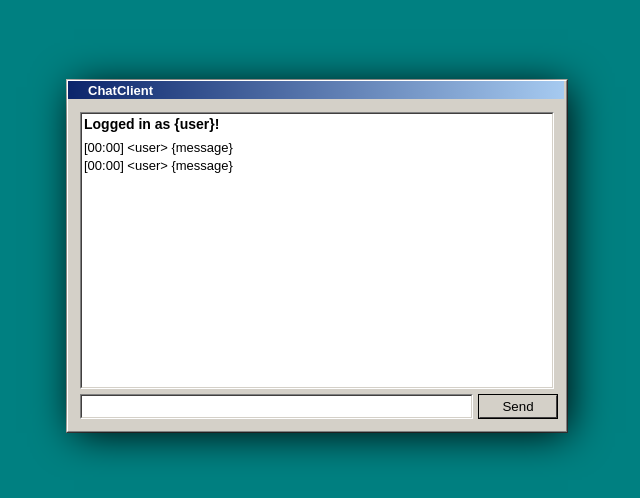
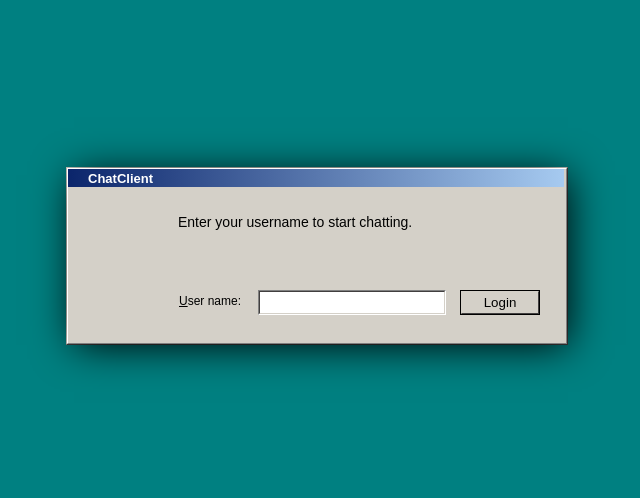
Before and after one commit to osynkad/mandatory-advanced-js1, a React (Create React App) app: page / in a window 1280 px wide. Shown: the part 144-642 px from the top of the page, without its empty margins (273-913 px from the left). Built offline with nearby package versions, Linux system fonts and the light colour scheme.

Commit message:
render messages

```diff
--- a/src/App.css
+++ b/src/App.css
@@ -123,6 +123,7 @@ body {
 .chat__messages-inner {
   height: calc(100% - 2px);
   background-color: #FFFFFF;
+  overflow: scroll;
 }
 
 .chat__messages--login {
--- a/src/App.js
+++ b/src/App.js
@@ -3,25 +3,29 @@ import './App.css';
 import Login from './Login';
 import Chat from './Chat';
 
-
 class App extends Component {
   constructor(props) {
     super(props);
-    this.state = {page: 'chat'};
+    this.state = {page: 'login', username: ''};
+  }
+  handleLogin(e) {
+    e.preventDefault();
+    this.setState({page: 'chat'});
+  }
+  handleChange(e) {
+    this.setState({username: e.target.value});
   }
   render() {
     if(this.state.page === 'login') {
       return (
         <div className="App">
-          <div id="root">
           <div className="content border--1">
             <header className="header">
               <span className="header__title">ChatClient</span>
             </header>
             <main className="main border--2">
-                <Login/>
+              <Login handleLogin={this.handleLogin.bind(this)} handleChange={this.handleChange.bind(this)}/>
             </main>
-            </div>
           </div>
         </div>
       );
@@ -34,7 +38,7 @@ class App extends Component {
                 <span className="header__title">ChatClient</span>
               </header>
               <main className="main border--2">
-                <Chat/>
+                <Chat username={this.state.username}/>
               </main>
             </div>
           </div>
--- a/src/Chat.js
+++ b/src/Chat.js
@@ -1,25 +1,53 @@
 import React, { Component } from 'react';
+import io from 'socket.io-client';
 
 class Chat extends Component {
   constructor (props) {
     super(props);
+    this.socket = io('http://ec2-13-53-66-202.eu-north-1.compute.amazonaws.com:3000/');
+    this.state = {messages: []}
   }
 
+  componentWillMount () {
+    this.socket.on('messages', this.handleMessages.bind(this));
+    this.socket.on('new_message', this.handleNewMessages.bind(this));
+    this.socket.on('connect', this.logMessages.bind(this));
+  }
+
+  sendMessage(e) {
+    e.preventDefault();
+    this.socket.emit('message', {username: this.props.username, content: e.target.children[0].value});
+    e.target.children[0].value = "";
+  }
+  handleMessages(messages) {
+    console.log(messages);
+    let arr = [];
+    for (let message of messages) {
+      arr.push(<span className="chat__messages" key={message.id}>[{new Date(message.timestamp).toLocaleTimeString('sv-SE')}] &lt;{message.username}&gt; {message.content}<br/></span>)
+    }
+    this.setState({messages: arr});
+  }
+  handleNewMessages(data) {
+    console.log(this.state.messages);
+    console.log(data);
+  }
+  logMessages() {
+    console.log(this.state.messages);
+  }
   render () {
     return (
       <div className="chat">
         <div className="chat__messages-outer border--4">
           <div className="chat__messages-inner border--3">
-            <span className="chat__messages--login">Logged in as &#123;user&#125;!<br/></span>
-            <span className="chat__messages">[00:00] &lt;user&gt; &#123;message&#125;<br/></span>
-            <span className="chat__messages">[00:00] &lt;user&gt; &#123;message&#125;<br/></span>
+            <span className="chat__messages--login">Logged in as {this.props.username}!<br/></span>
+            {this.state.messages}
           </div>
         </div>
-        <form className="chat__form border--4">
+        <form className="chat__form border--4" onSubmit={this.sendMessage.bind(this)}>
           <input className="chat__input border--3" type="text"/>
-            <button className="chat__btn-send" type="submit">Send
-              <div className="chat__btn--inner-border border--1"/>
-            </button>
+          <button className="chat__btn-send" type="submit">Send
+            <div className="chat__btn--inner-border border--1"/>
+          </button>
         </form>
       </div>
     );
--- a/src/Login.js
+++ b/src/Login.js
@@ -9,8 +9,8 @@ class Login extends Component {
       <div className="login">
         <p className="login__info">Enter your username to start chatting.</p>
         <span className="login__username"><u>U</u>ser name:</span>
-        <form className="login__form border--4">
-          <input className="login__input-username border--3" type="text" />
+        <form className="login__form border--4" onSubmit={this.props.handleLogin}>
+          <input className="login__input-username border--3" type="text" onChange={this.props.handleChange}/>
           <button className="login__btn-login" type="submit">Login
             <div className="login__btn--inner-border border--1"/>
           </button>
--- /dev/null
+++ b/src/list-emoji.js
@@ -0,0 +1,4 @@
+export default {
+  test: "test",
+  test2: "test2"
+}
```
Lines whose indentation alone changed are shown as unchanged.
